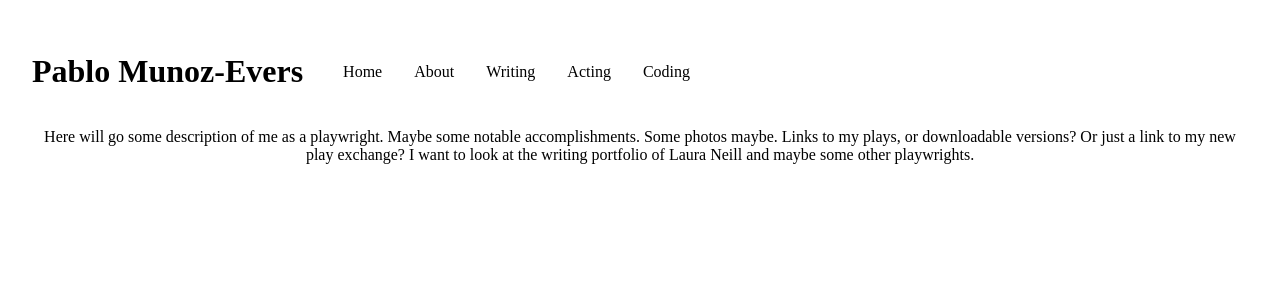
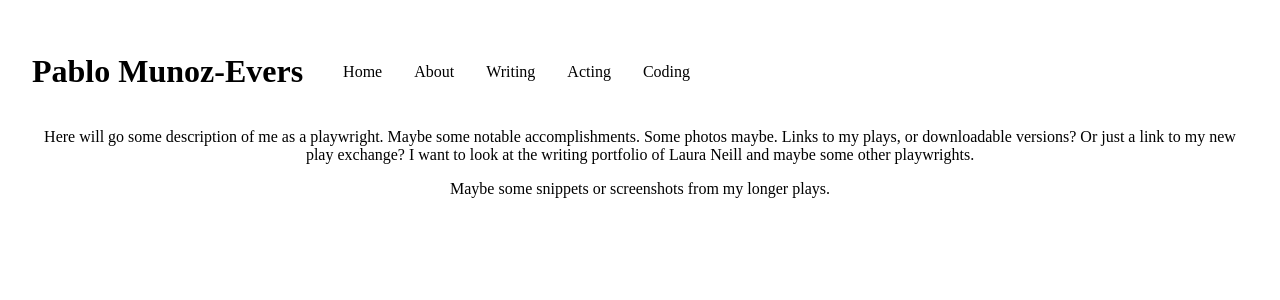
Before and after one commit to pamunev/primary-portfolio, a React (Vite) app: page /playwriting in a window 1280 px wide. Shown: the top 300 px of the page. Built offline with nearby package versions, Linux system fonts and the light colour scheme.

Commit message:
Developing Playwriting page.

```diff
--- a/src/routes/playwriting.jsx
+++ b/src/routes/playwriting.jsx
@@ -7,6 +7,7 @@ function Playwriting() {
         versions? Or just a link to my new play exchange? I want to look at the
         writing portfolio of Laura Neill and maybe some other playwrights.
       </p>
+      <p>Maybe some snippets or screenshots from my longer plays.</p>
     </div>
   );
 }
```
